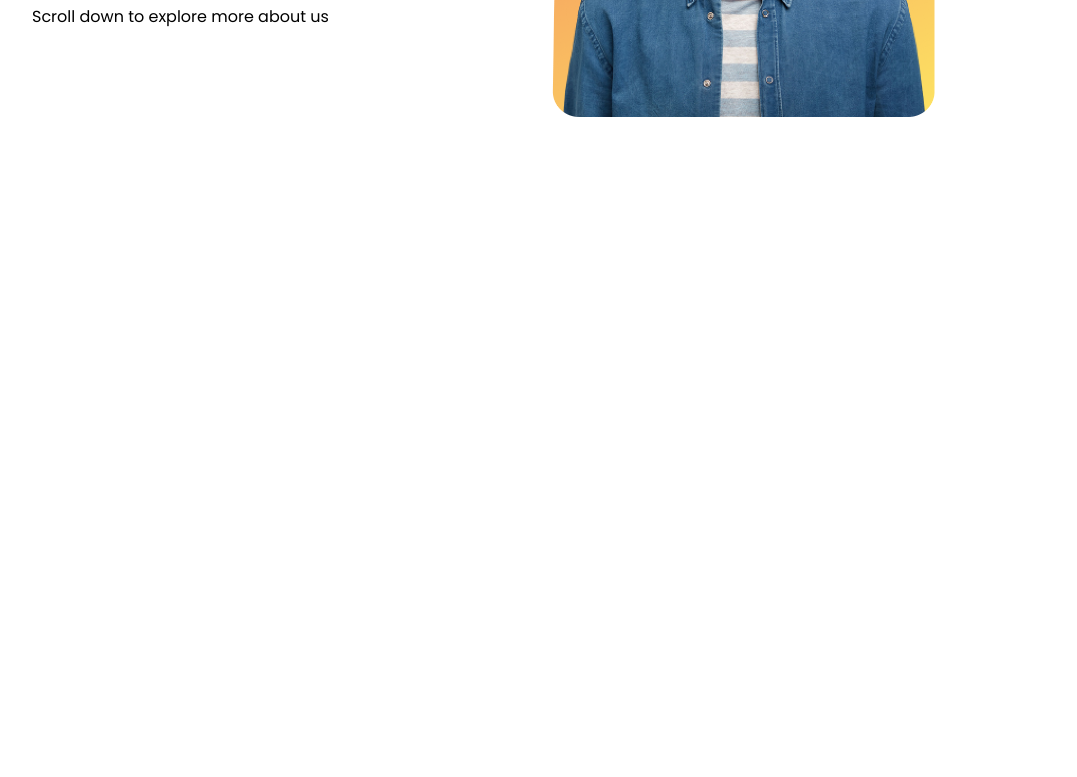
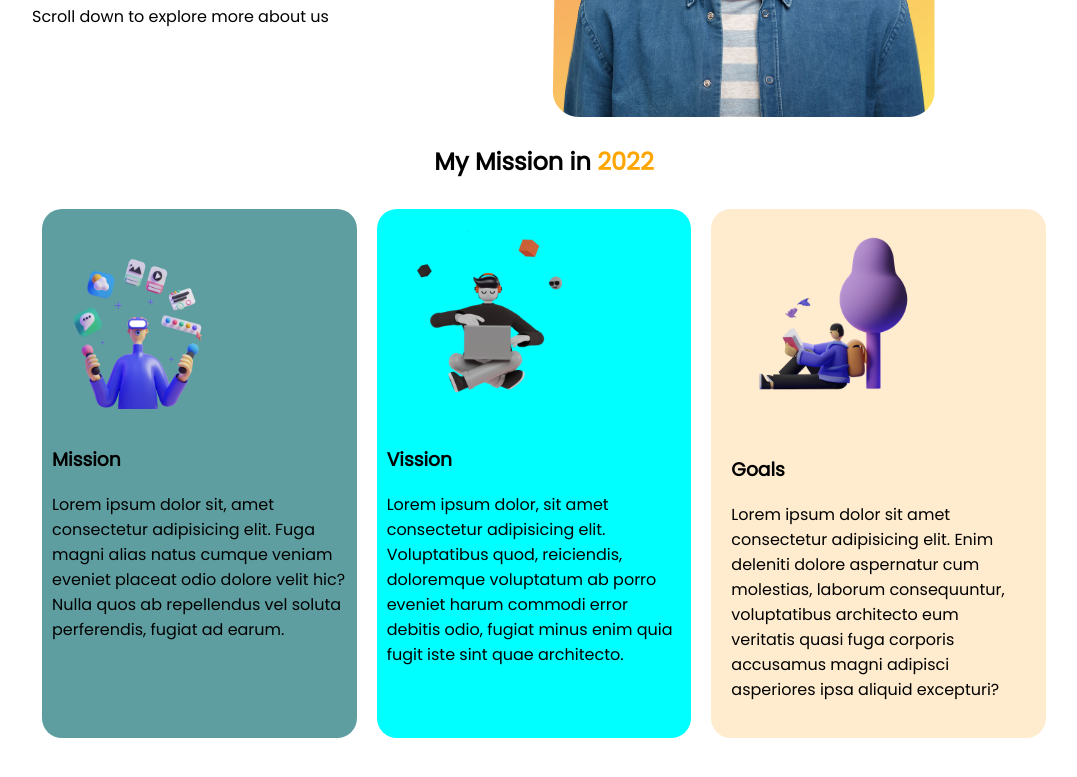
Before and after one commit to riyadhbd2/mission-2022, a plain HTML site: page index.html in a window 1280 px wide. Shown: the part 411-1188 px from the top of the page, without its empty margins (96-1173 px from the left). Before the commit the page ends 800 px from the top, so only its background shows below. Drawn offline with Linux system fonts and the light colour scheme.

Commit message:
second section added

```diff
--- a/index.html
+++ b/index.html
@@ -23,5 +23,27 @@
             <img class="person-pic" src="images/person/person-1.png" alt="">
         </div>
     </section>
+    <section>
+        <div>
+            <h1 class="mission">My Mission in <span>2022</span><h1>
+        </div>
+        <div class="three-flex">
+            <div class="first-box">
+                <img class="illustator" src="images/illustrators/illustrator-1.png" alt="">
+                <h3>Mission</h3>
+                <p>Lorem ipsum dolor sit, amet consectetur adipisicing elit. Fuga magni alias natus cumque veniam eveniet placeat odio dolore velit hic? Nulla quos ab repellendus vel soluta perferendis, fugiat ad earum.</p>
+            </div>
+            <div class="second-box">
+                <img class="illustator" src="images/illustrators/illustrator-2.png" alt="">
+                <h3>Vission</h3>
+                <p>Lorem ipsum dolor, sit amet consectetur adipisicing elit. Voluptatibus quod, reiciendis, doloremque voluptatum ab porro eveniet harum commodi error debitis odio, fugiat minus enim quia fugit iste sint quae architecto.</p>
+            </div>
+            <div class="third-box">
+                <img class="illustator" src="images/illustrators/illustrator-3.png" alt="">
+                <h3>Goals</h3>
+                <p>Lorem ipsum dolor sit amet consectetur adipisicing elit. Enim deleniti dolore aspernatur cum molestias, laborum consequuntur, voluptatibus architecto eum veritatis quasi fuga corporis accusamus magni adipisci asperiores ipsa aliquid excepturi?</p>
+            </div>
+        </div>
+    </section>
 </body>
 </html>
--- a/style.css
+++ b/style.css
@@ -29,3 +29,38 @@ body{
 .head-second{
     color: orange;
 }
+span{
+    color: orange;
+}
+.mission{
+    text-align: center;
+}
+.three-flex{
+    display: flex;
+}
+.first-box{
+    width: 30%;
+    padding: 10px;
+    margin: 10px;
+    background-color: cadetblue;
+    border-radius: 20px;
+
+}
+.second-box{
+    width: 30%;
+    padding: 10px;
+    margin: 10px;
+    background-color: aqua;
+    border-radius: 20px;
+}
+.third-box{
+    width: 30%;
+    padding: 20px;
+    margin: 10px;
+    background-color: blanchedalmond;
+    border-radius: 20px;
+}
+.illustator{
+    width: 200px;
+    height: 200px;
+}
```
